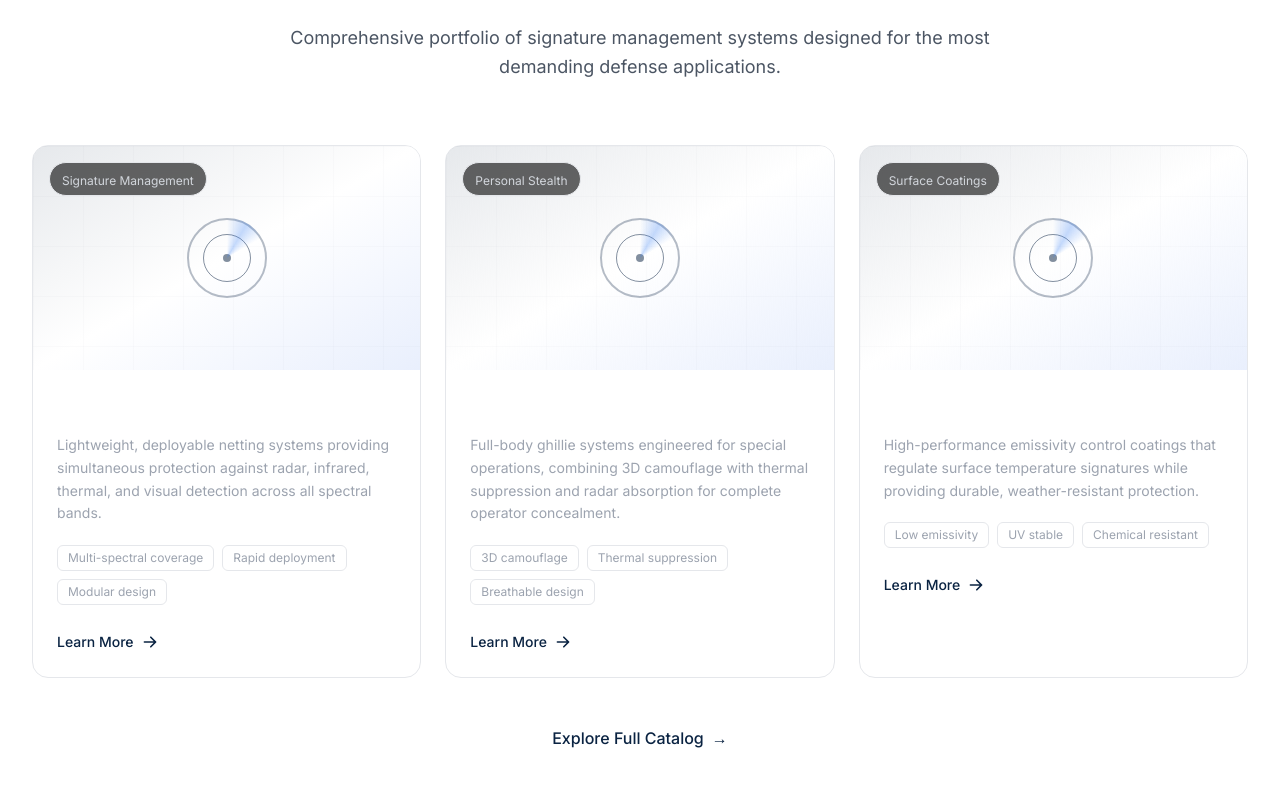
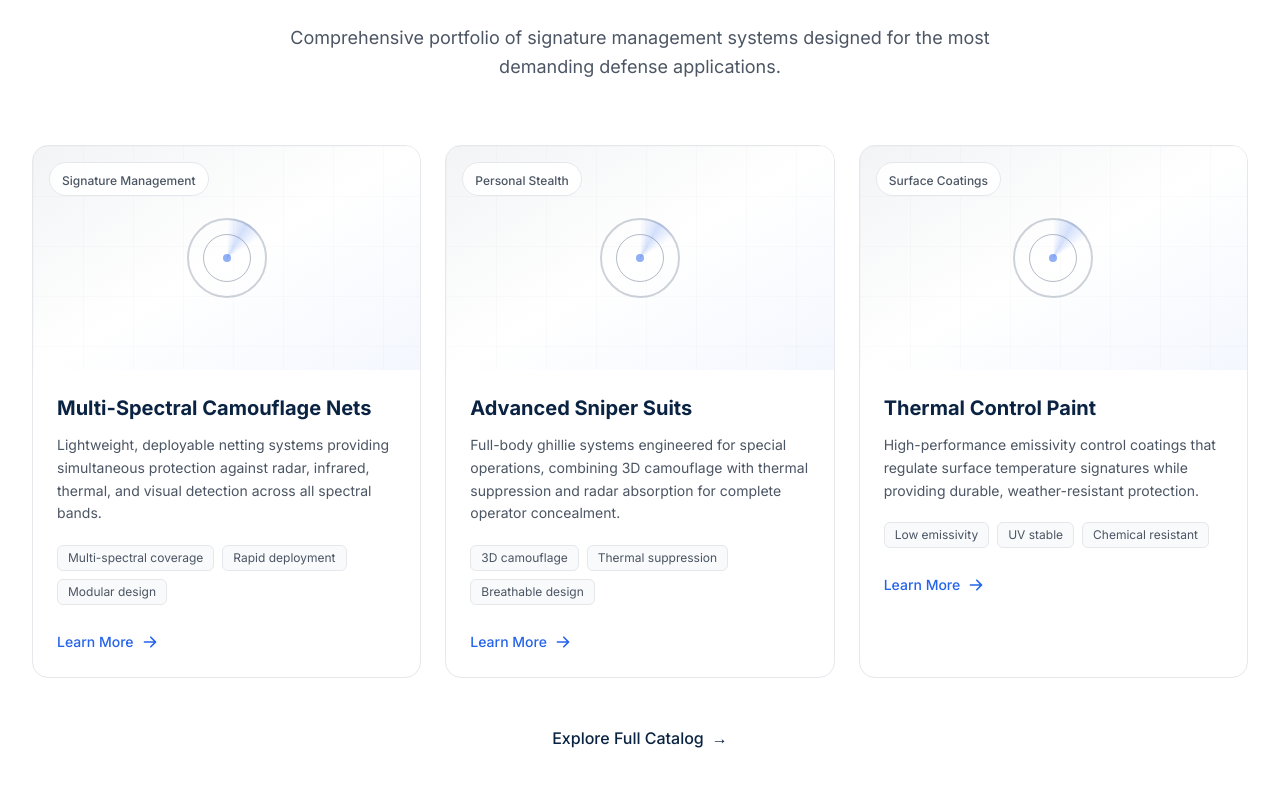
Before and after one commit to Ayush-2-singh/health-stealth-, a Next.js app: page / in a window 1280 px wide. Shown: the part 2809-3596 px from the top of the page. Built offline with nearby package versions, Linux system fonts and the light colour scheme.

Commit message:
design: product card — white bg, dark text, enterprise style

```diff
--- a/src/components/ProductCard.tsx
+++ b/src/components/ProductCard.tsx
@@ -8,35 +8,42 @@ interface ProductCardProps { product: Product; index: number; }
 
   export default function ProductCard({ product, index }: ProductCardProps) {
     return (
-    <motion.div initial={{ opacity: 0, y: 40 }} whileInView={{ opacity: 1, y: 0 }} viewport={{ once: true, margin: "-50px" }} transition={{ duration: 0.6, delay: index * 0.1, ease: [0.22, 1, 0.36, 1] }} whileHover={{ y: -8 }} className="group relative bg-card border border-border rounded-2xl overflow-hidden hover:border-primary/30 transition-all duration-500">
-      <div className="relative h-56 bg-gradient-to-br from-primary/10 via-card to-secondary/10 overflow-hidden">
+      <motion.div
+        initial={{ opacity: 0, y: 40 }}
+        whileInView={{ opacity: 1, y: 0 }}
+        viewport={{ once: true, margin: "-50px" }}
+        transition={{ duration: 0.6, delay: index * 0.1, ease: [0.22, 1, 0.36, 1] }}
+        whileHover={{ y: -8 }}
+        className="group relative bg-white border border-border rounded-2xl overflow-hidden hover:border-primary/20 hover:shadow-navy transition-all duration-500 shadow-card"
+      >
+        <div className="relative h-56 bg-gradient-to-br from-primary/5 via-white to-secondary/5 overflow-hidden">
           <div className="absolute inset-0 grid-bg opacity-40" />
           <div className="absolute inset-0 flex items-center justify-center">
             <div className="relative">
-            <div className="w-20 h-20 border-2 border-primary/30 rounded-full flex items-center justify-center">
-              <div className="w-12 h-12 border border-primary/50 rounded-full flex items-center justify-center">
-                <div className="w-2 h-2 bg-primary rounded-full animate-pulse" />
+              <div className="w-20 h-20 border-2 border-primary/20 rounded-full flex items-center justify-center">
+                <div className="w-12 h-12 border border-primary/30 rounded-full flex items-center justify-center">
+                  <div className="w-2 h-2 bg-secondary rounded-full animate-pulse" />
                 </div>
               </div>
               <div className="absolute inset-0 animate-radar-sweep">
-              <div className="w-20 h-20" style={{ background: "conic-gradient(from 0deg, transparent 0deg, rgba(59, 130, 246, 0.3) 30deg, transparent 60deg)", borderRadius: "50%" }} />
+                <div className="w-20 h-20" style={{ background: "conic-gradient(from 0deg, transparent 0deg, rgba(37, 99, 235, 0.2) 30deg, transparent 60deg)", borderRadius: "50%" }} />
               </div>
             </div>
           </div>
-        <div className="absolute top-4 left-4 px-3 py-1 bg-black/60 backdrop-blur-sm border border-border rounded-full">
-          <span className="text-xs text-gray-300">{product.category}</span>
+          <div className="absolute top-4 left-4 px-3 py-1 bg-white/90 backdrop-blur-sm border border-border rounded-full">
+            <span className="text-xs text-gray-600 font-medium">{product.category}</span>
           </div>
-        <div className="absolute inset-0 bg-gradient-to-t from-primary/20 to-transparent opacity-0 group-hover:opacity-100 transition-opacity duration-500" />
+          <div className="absolute inset-0 bg-gradient-to-t from-secondary/5 to-transparent opacity-0 group-hover:opacity-100 transition-opacity duration-500" />
         </div>
         <div className="p-6">
-        <h3 className="text-xl font-bold text-white mb-3 group-hover:text-primary transition-colors">{product.title}</h3>
-        <p className="text-gray-400 text-sm leading-relaxed mb-5">{product.description}</p>
+          <h3 className="text-xl font-bold text-heading mb-3 group-hover:text-primary transition-colors">{product.title}</h3>
+          <p className="text-gray-600 text-sm leading-relaxed mb-5">{product.description}</p>
           <div className="flex flex-wrap gap-2 mb-6">
             {product.features.slice(0, 3).map((feature) => (
-            <span key={feature} className="px-2.5 py-1 text-xs bg-white/5 border border-border rounded-md text-gray-400">{feature}</span>
+              <span key={feature} className="px-2.5 py-1 text-xs bg-gray-50 border border-border rounded-md text-gray-600">{feature}</span>
             ))}
           </div>
-        <Link href={`/products#${product.id}`} className="inline-flex items-center gap-2 text-sm text-primary hover:text-primary-light font-medium group/link">
+          <Link href={`/products#${product.id}`} className="inline-flex items-center gap-2 text-sm text-secondary hover:text-secondary-dark font-medium group/link">
             Learn More <HiArrowRight className="w-4 h-4 group-hover/link:translate-x-1 transition-transform" />
           </Link>
         </div>
```
Lines whose indentation alone changed are shown as unchanged.
